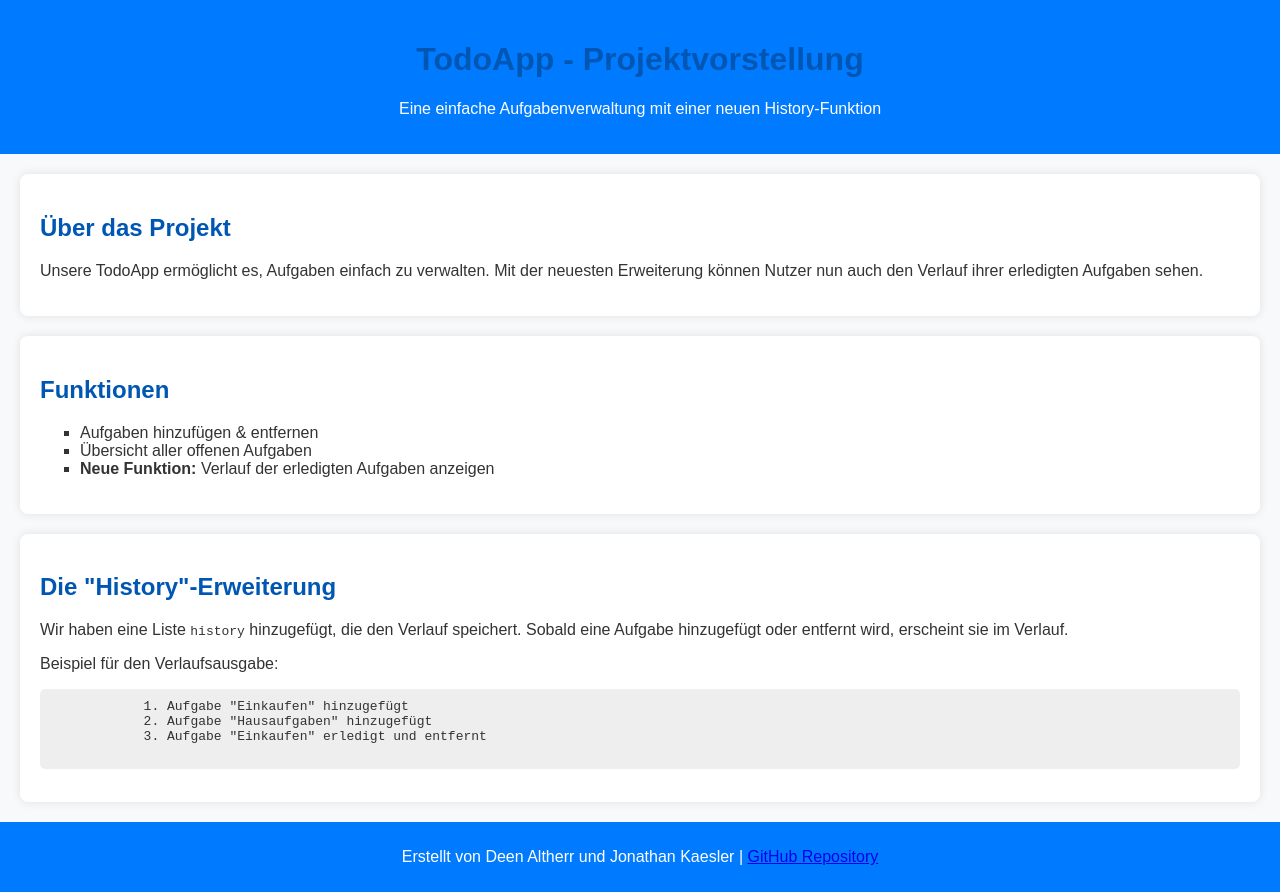
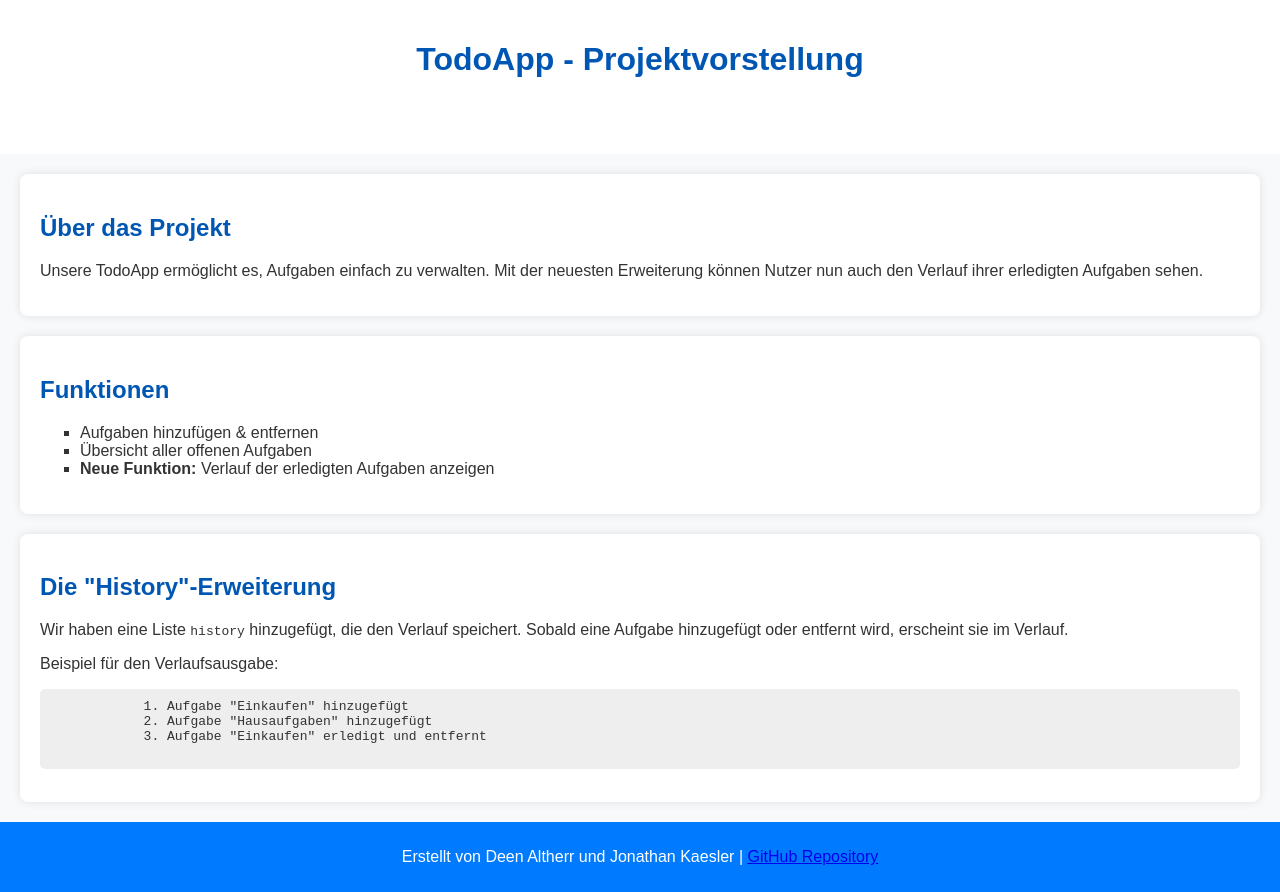
Before and after one commit to kaeslerjonathan/todoappAzure, a plain HTML site: page index.html in a window 1280 px wide. Drawn offline with Linux system fonts and the light colour scheme.

Commit message:
1.3.2 Update styles.css

```diff
--- a/styles.css
+++ b/styles.css
@@ -7,7 +7,7 @@ body {
 }
 
 header {
-    background-color: #007bff;
+    background-color: #FFFFFF;
     color: white;
     text-align: center;
     padding: 20px;
```
